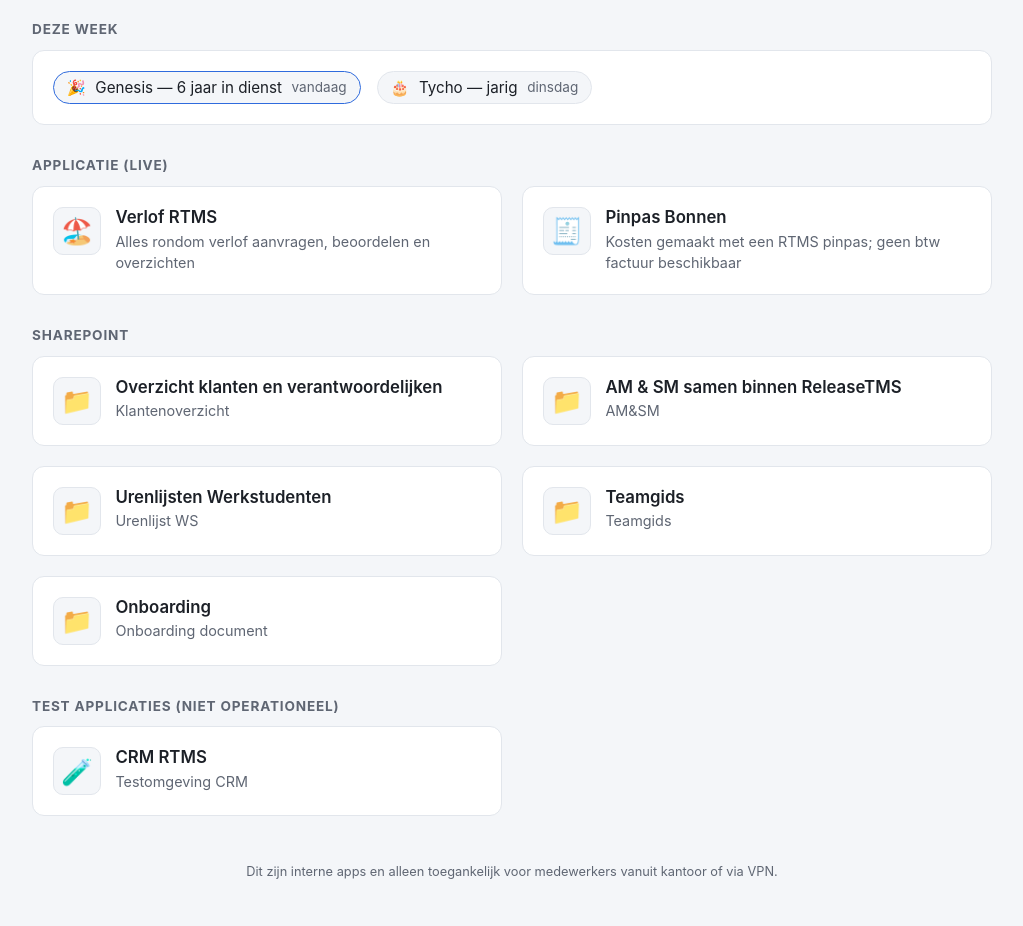
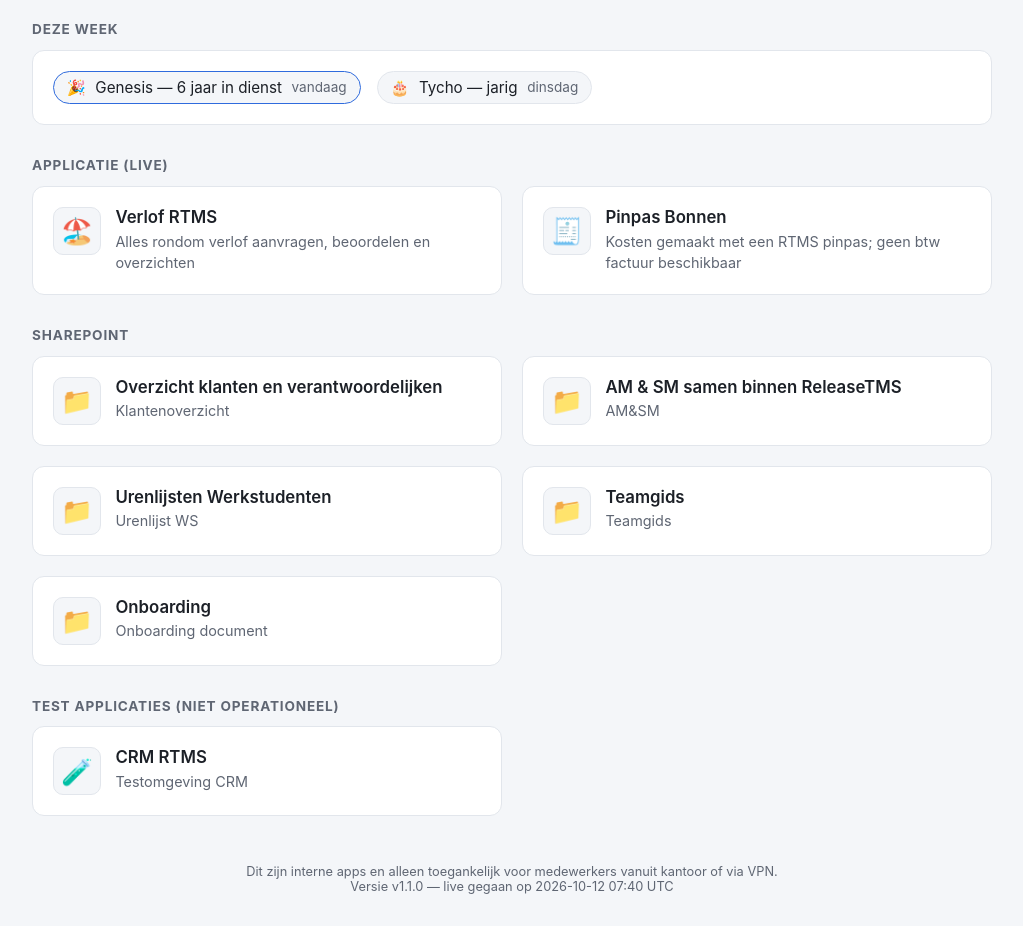
Before and after one commit to mveenreleasetms/index, a plain HTML site: page index.html in a window 1280 px wide. Shown: the part 124-1050 px from the top of the page, without its empty margins (128-1151 px from the left). Drawn offline with Linux system fonts and the light colour scheme.

Commit message:
Voeg versie en releasedatum toe aan de footer
Co-authored-by: mveenreleasetms <mveenreleasetms@users.noreply.github.com>

```diff
--- a/index.html
+++ b/index.html
@@ -143,6 +143,9 @@
 <footer>Dit zijn interne apps en alleen toegankelijk voor medewerkers vanuit kantoor of via VPN.</footer>
 
 <script>
+  const VERSION = "v1.1.0";
+  const RELEASED_AT = "2026-10-12 07:40 UTC";
+
   // ============================================================
   // CONFIG: pas deze lijst aan om apps toe te voegen of te wijzigen.
   // Nieuwe app erbij? Kopieer een blokje en vul in. Klaar.
@@ -361,6 +364,11 @@
     groupsEl.appendChild(section);
   });
 
+  const footerEl = document.querySelector("footer");
+  const versionEl = document.createElement("p");
+  versionEl.textContent = "Versie " + VERSION + " — live gegaan op " + RELEASED_AT;
+  footerEl.appendChild(versionEl);
+
 </script>
 
 </body>
```
